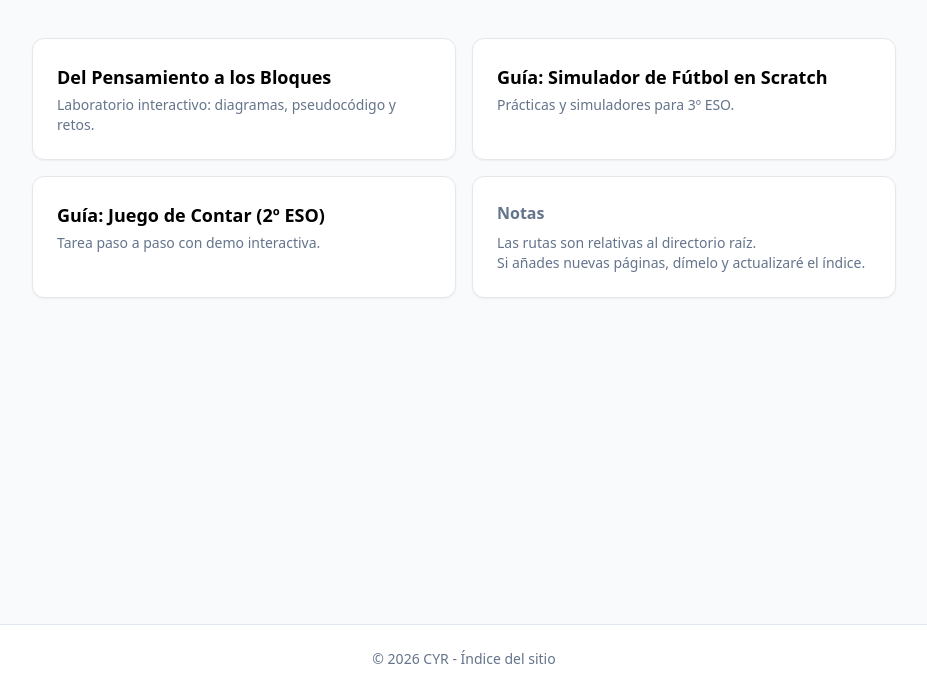
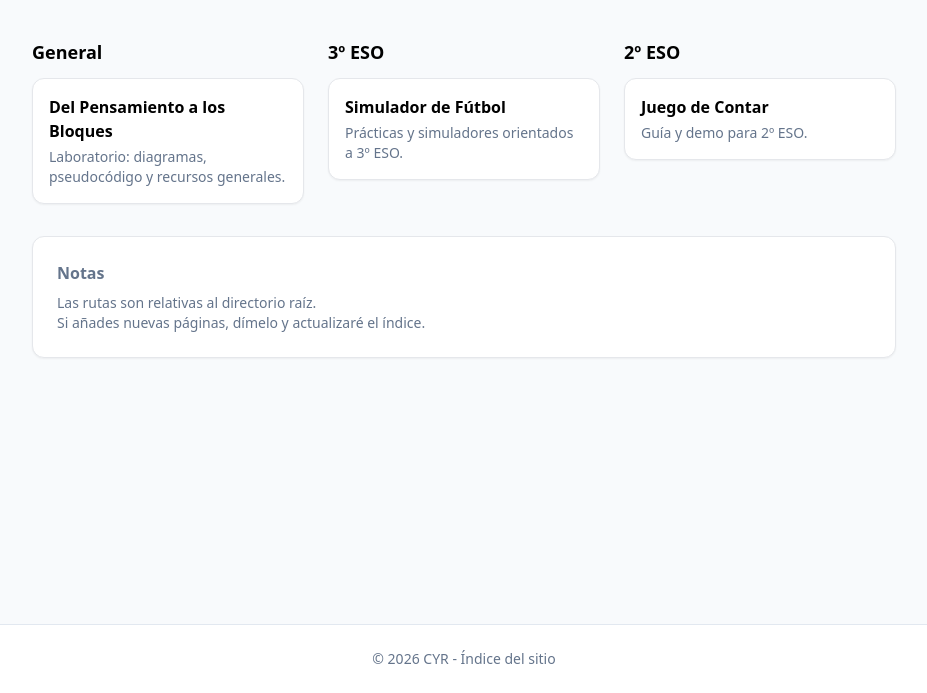
Before and after one commit to flolopdel/CYR, a plain HTML site: page index.html in a window 1280 px wide. Shown: the part 107-800 px from the top of the page, without its empty margins (176-1103 px from the left). Drawn offline with nearby package versions, Linux system fonts and the light colour scheme.

Commit message:
add menu items

```diff
--- a/index.html
+++ b/index.html
@@ -18,23 +18,37 @@
     </header>
 
     <main class="flex-grow max-w-4xl mx-auto px-4 py-10">
-        <section class="grid gap-4 md:grid-cols-2">
-            <a href="programacion_por_bloques/diagramas_pseudocodigo.html" class="block bg-white rounded-xl p-6 shadow-sm border hover:shadow-md transition">
-                <h2 class="font-bold text-lg">Del Pensamiento a los Bloques</h2>
-                <p class="text-sm text-slate-500 mt-1">Laboratorio interactivo: diagramas, pseudocódigo y retos.</p>
-            </a>
+        <section class="grid gap-6 md:grid-cols-3">
+            <!-- General -->
+            <div class="space-y-3">
+                <h2 class="text-lg font-bold">General</h2>
+                <a href="programacion_por_bloques/diagramas_pseudocodigo.html" class="block bg-white rounded-xl p-4 shadow-sm border hover:shadow-md transition">
+                    <h3 class="font-semibold">Del Pensamiento a los Bloques</h3>
+                    <p class="text-sm text-slate-500 mt-1">Laboratorio: diagramas, pseudocódigo y recursos generales.</p>
+                </a>
+            </div>
 
-            <a href="programacion_por_bloques/scratch_3_eso/practica_3.7.html" class="block bg-white rounded-xl p-6 shadow-sm border hover:shadow-md transition">
-                <h2 class="font-bold text-lg">Guía: Simulador de Fútbol en Scratch</h2>
-                <p class="text-sm text-slate-500 mt-1">Prácticas y simuladores para 3º ESO.</p>
-            </a>
+            <!-- 3º ESO -->
+            <div class="space-y-3">
+                <h2 class="text-lg font-bold">3º ESO</h2>
+                <a href="programacion_por_bloques/scratch_3_eso/practica_3.7.html" class="block bg-white rounded-xl p-4 shadow-sm border hover:shadow-md transition">
+                    <h3 class="font-semibold">Simulador de Fútbol</h3>
+                    <p class="text-sm text-slate-500 mt-1">Prácticas y simuladores orientados a 3º ESO.</p>
+                </a>
+            </div>
 
-            <a href="programacion_por_bloques/scratch_2_eso/tarea_3.4_ejercicio1.html" class="block bg-white rounded-xl p-6 shadow-sm border hover:shadow-md transition">
-                <h2 class="font-bold text-lg">Guía: Juego de Contar (2º ESO)</h2>
-                <p class="text-sm text-slate-500 mt-1">Tarea paso a paso con demo interactiva.</p>
-            </a>
+            <!-- 2º ESO -->
+            <div class="space-y-3">
+                <h2 class="text-lg font-bold">2º ESO</h2>
+                <a href="programacion_por_bloques/scratch_2_eso/tarea_3.4_ejercicio1.html" class="block bg-white rounded-xl p-4 shadow-sm border hover:shadow-md transition">
+                    <h3 class="font-semibold">Juego de Contar</h3>
+                    <p class="text-sm text-slate-500 mt-1">Guía y demo para 2º ESO.</p>
+                </a>
+            </div>
+        </section>
 
-            <div class="block bg-white rounded-xl p-6 shadow-sm border text-slate-500">
+        <section class="mt-8">
+            <div class="bg-white rounded-xl p-6 shadow-sm border text-slate-500">
                 <h3 class="font-semibold">Notas</h3>
                 <ul class="text-sm mt-2">
                     <li>Las rutas son relativas al directorio raíz.</li>
```
Also changed, not shown: programacion_por_bloques/diagramas_pseudocodigo.html (+1 -4 lines), programacion_por_bloques/scratch_2_eso/tarea_3.4_ejercicio1.html (+1 -3 lines), programacion_por_bloques/scratch_3_eso/practica_3.7.html (+1 -3 lines).
